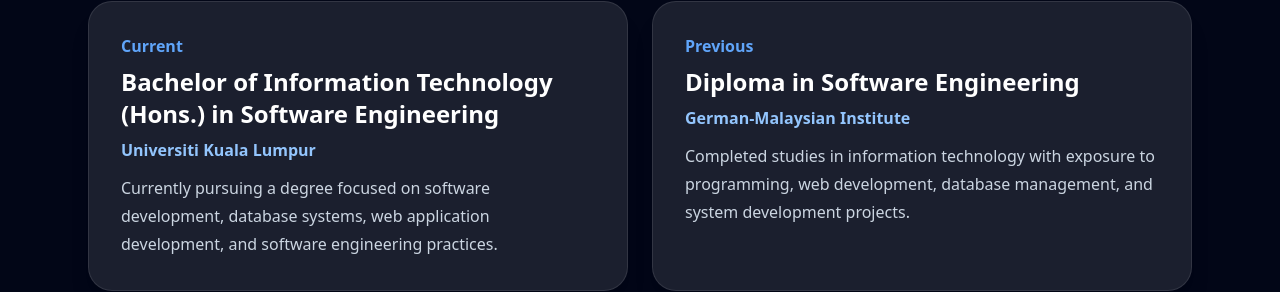
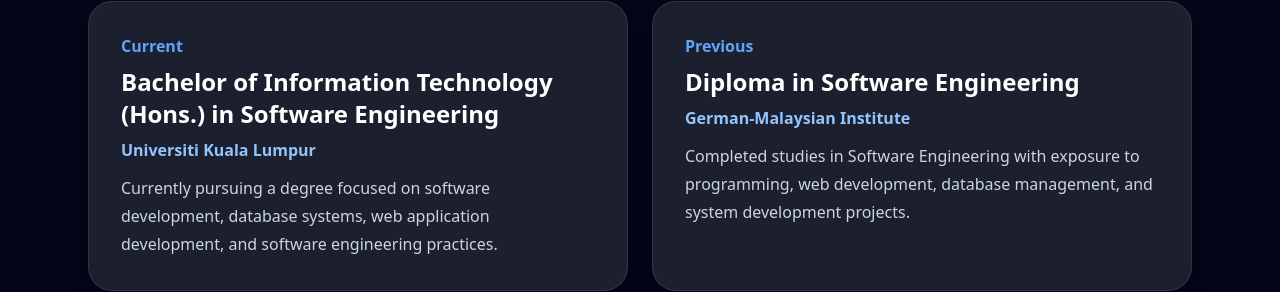
Before and after one commit to Arif22222/AfifArif_Portfolio, a React (Create React App) app: page / in a window 1280 px wide. Shown: the part 1613-1905 px from the top of the page. Built offline with nearby package versions, Linux system fonts and the light colour scheme.

Commit message:
update diploma description

```diff
--- a/src/App.js
+++ b/src/App.js
@@ -178,7 +178,7 @@
   German-Malaysian Institute
 </p>
             <p className="text-slate-300 leading-7">
-              Completed studies in information technology with exposure to programming,
+              Completed studies in Software Engineering with exposure to programming,
               web development, database management, and system development projects.
             </p>
           </div>
```
